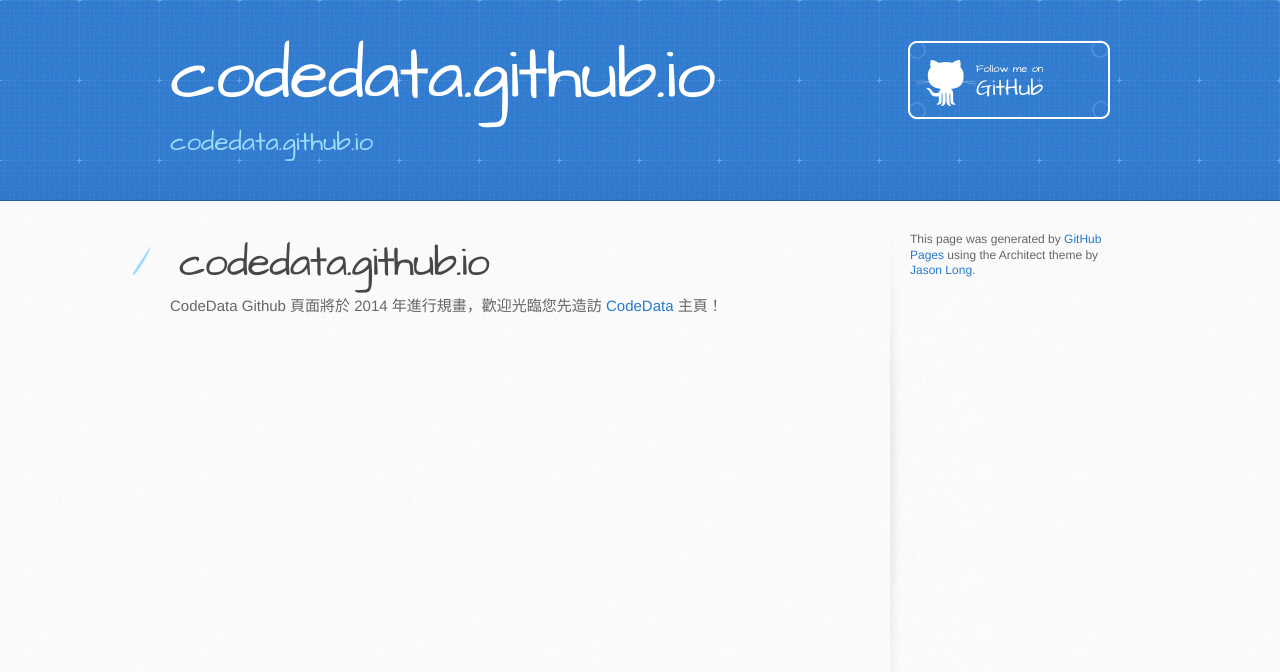
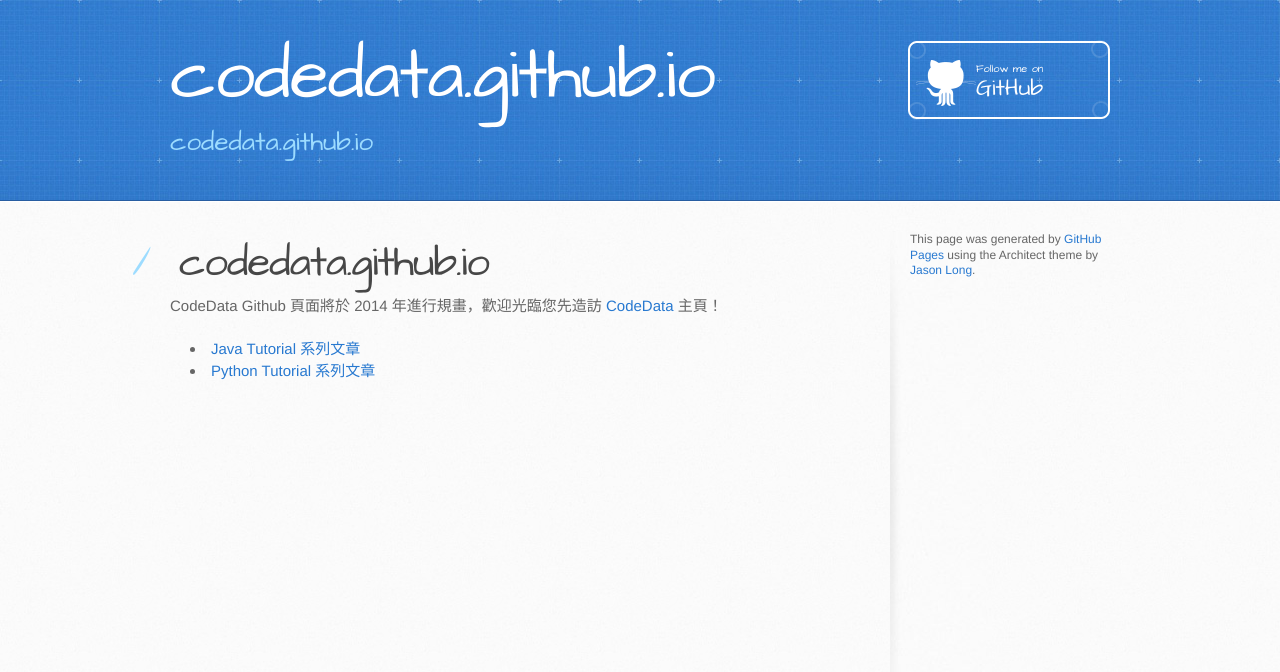
Before and after one commit to codedata/codedata.github.io, a plain HTML site: page index.html in a window 1280 px wide. Drawn offline with Linux system fonts and the light colour scheme.

Commit message:
Replace master branch with page content via GitHub

```diff
--- a/index.html
+++ b/index.html
@@ -32,6 +32,11 @@
 <a name="codedatagithubio" class="anchor" href="#codedatagithubio"><span class="octicon octicon-link"></span></a>codedata.github.io</h1>
 
 <p>CodeData Github 頁面將於 2014 年進行規畫，歡迎光臨您先造訪 <a href="http://www.codedata.com.tw">CodeData</a> 主頁！</p>
+
+<ul>
+<li><a href="http://codedata.github.io/JavaTutorial/">Java Tutorial 系列文章</a></li>
+<li><a href="http://codedata.github.io/PyConTW2013Tutorial/">Python Tutorial 系列文章</a></li>
+</ul>
         </section>
 
         <aside id="sidebar">
--- a/params.json
+++ b/params.json
@@ -1 +1 @@
-{"name":"codedata.github.io","tagline":"codedata.github.io","body":"codedata.github.io\r\n==================\r\n\r\nCodeData Github 頁面將於 2014 年進行規畫，歡迎光臨您先造訪 [CodeData](http://www.codedata.com.tw) 主頁！\r\n\r\n","google":"UA-40876751-4","note":"Don't delete this file! It's used internally to help with page regeneration."}
+{"name":"codedata.github.io","tagline":"codedata.github.io","body":"codedata.github.io\r\n==================\r\n\r\nCodeData Github 頁面將於 2014 年進行規畫，歡迎光臨您先造訪 [CodeData](http://www.codedata.com.tw) 主頁！\r\n\r\n- [Java Tutorial 系列文章](http://codedata.github.io/JavaTutorial/)\r\n- [Python Tutorial 系列文章](http://codedata.github.io/PyConTW2013Tutorial/)\r\n","google":"UA-40876751-4","note":"Don't delete this file! It's used internally to help with page regeneration."}
```
